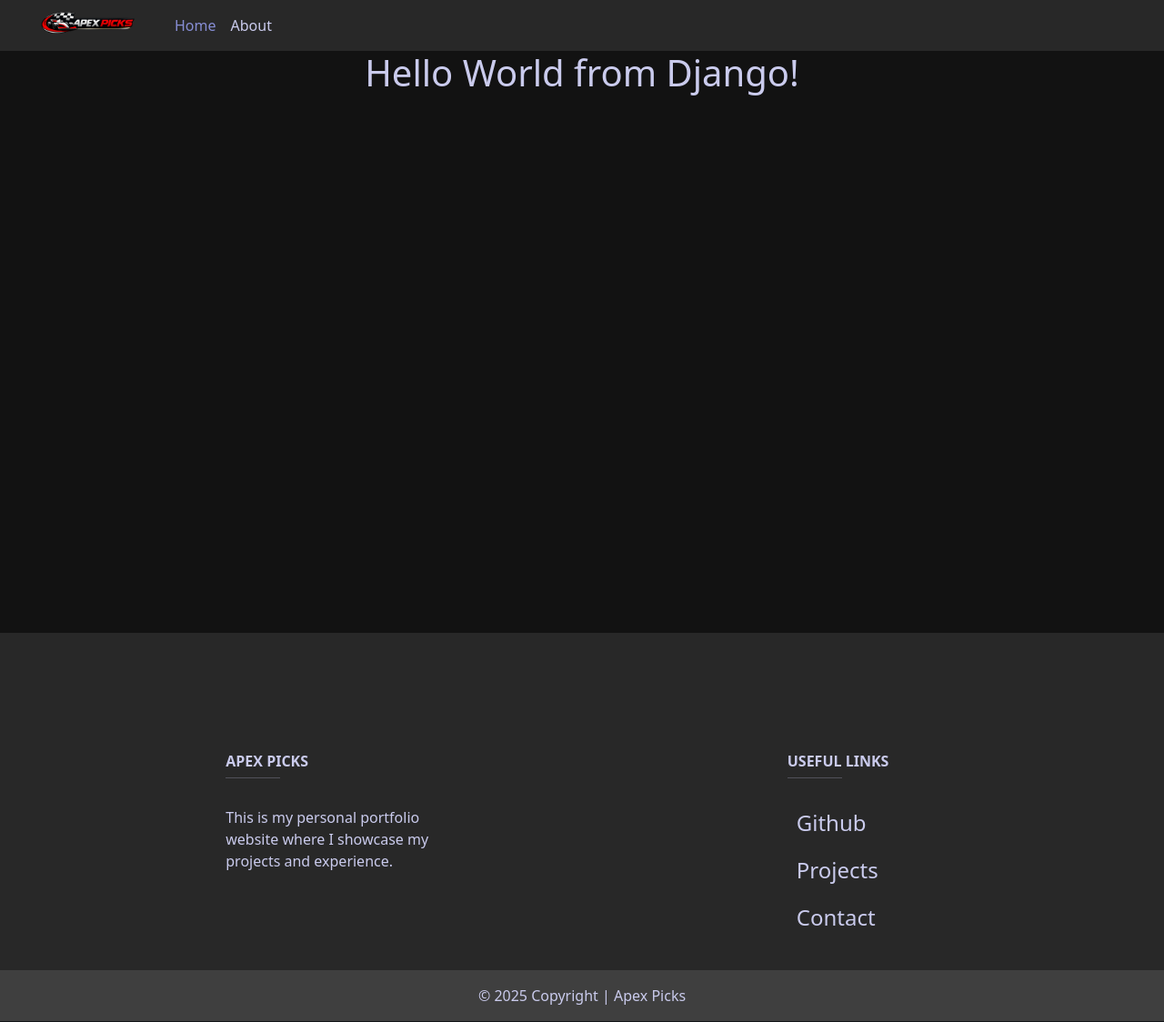
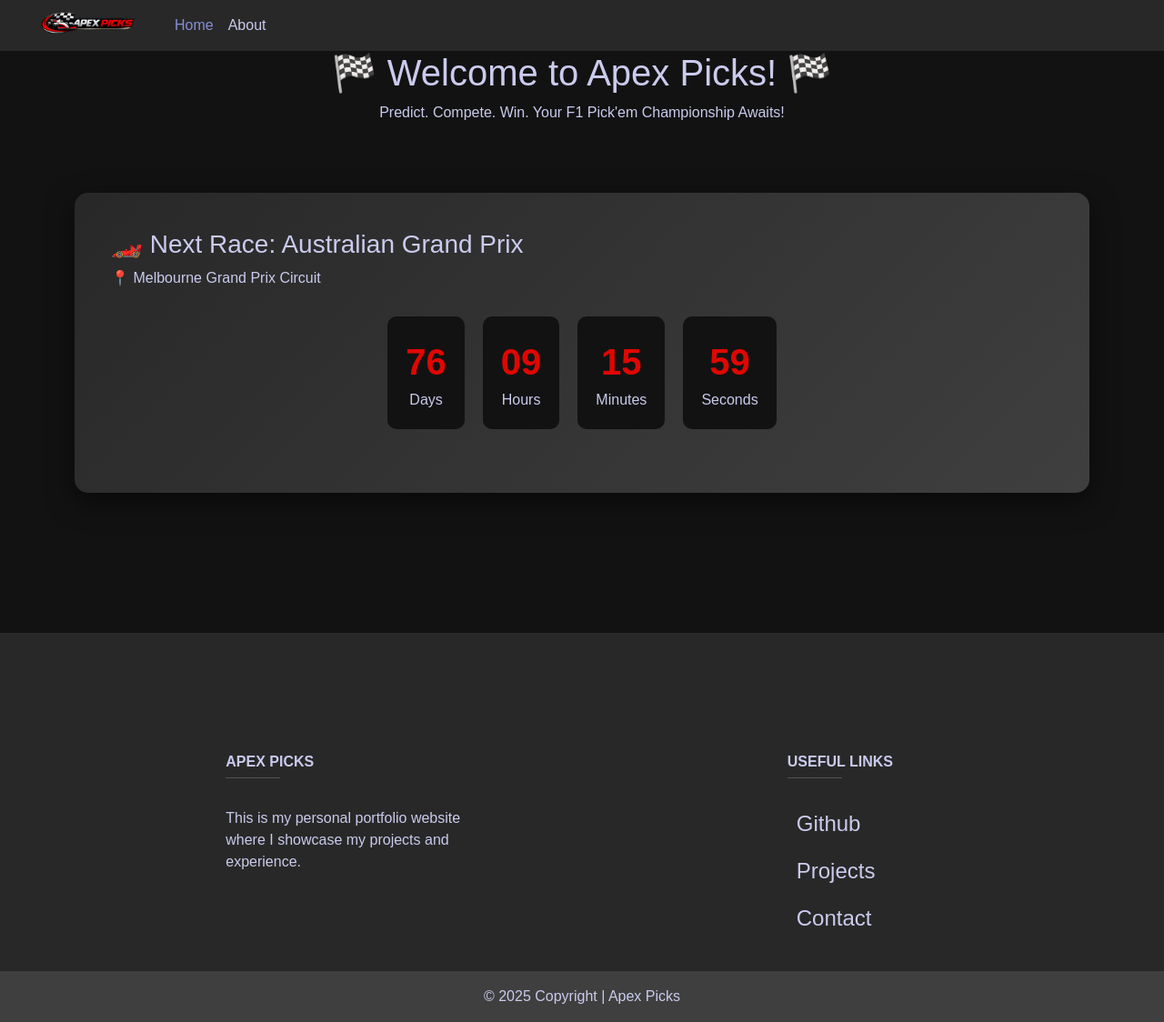
Before and after one commit to ZaneM201/capstone, a Django app: page / in a window 1280 px wide. Shown: the whole page at 91% size. Run offline with Django 5.2, Linux system fonts and the light colour scheme.

Commit message:
Countdown to next race working

```diff
--- a/static/css/base.css
+++ b/static/css/base.css
@@ -10,9 +10,25 @@
     --surface-color-2: #3f3f3f;
     --secondary-color: #878ed5;
     --font-color: #cacbed;
-    --font-family: 'Arial', sans-serif;
     --primary-color: #282828;
+    --accent-red: #e10600;
 }
+
+body {
+    background-color: var(--surface-color);
+    color: var(--font-color);
+    font-family: 'Arial', sans-serif;
+}
+
+main {
+    min-height: 80vh;
+}
+
+a {
+    color: var(--font-color);
+    text-decoration: none;
+}
+
 .navbar{
     color: var(--font-color) !important;
     background-color: var(--primary-color) !important;
@@ -47,19 +63,6 @@
     margin-right: 5px;
 }
 
-body {
-    background-color: var(--surface-color);
-}
-
-main {
-    min-height: 80vh;
-}
-
-a {
-    color: var(--font-color);
-    text-decoration: none;
-}
-
 .footer {
     background-color: var(--primary-color);
     color: var(--font-color) !important;
--- a/static/css/home.css
+++ b/static/css/home.css
@@ -1,6 +1,49 @@
 
 
-h1 {
+.home{
     color: var(--font-color);
     text-align: center;
 }
+
+.home-content {
+    position: relative;
+    z-index: 1;
+}
+
+.section-home {
+    padding: 60px 20px;
+}
+
+.race-card {
+    background: linear-gradient(135deg, var(--primary-color) 0%, var(--surface-color-2) 100%);
+    border-radius: 15px;
+    padding: 40px;
+    box-shadow: 0 10px 30px rgba(0, 0, 0, 0.5);
+    margin-bottom: 40px;
+}
+
+.countdown {
+    display: flex;
+    justify-content: center;
+    gap: 20px;
+    margin: 30px 0;
+}
+
+.countdown-item {
+    text-align: center;
+    background-color: var(--surface-color);
+    padding: 20px;
+    border-radius: 10px;
+    min-width: 80px;
+}
+
+.countdown-number {
+    font-size: 2.5rem;
+    font-weight: bold;
+    color: var(--accent-red);
+}
+
+.countdown-label {
+    font-size: 1rem;
+    color: var(--font-color);
+}
--- a/templates/base.html
+++ b/templates/base.html
@@ -22,6 +22,7 @@
     {% include 'footer.html' %}
 
     <script src="https://cdn.jsdelivr.net/npm/bootstrap@5.3.8/dist/js/bootstrap.bundle.min.js" integrity="sha384-FKyoEForCGlyvwx9Hj09JcYn3nv7wiPVlz7YYwJrWVcXK/BmnVDxM+D2scQbITxI" crossorigin="anonymous"></script>
+    <script src="{% static 'js/countdown' %}"></script>
     {% block js %}
     {% endblock %}
 </body>
--- a/templates/footer.html
+++ b/templates/footer.html
@@ -45,7 +45,7 @@
     <!-- Copyright -->
      <section class="footer-copyright">
         <div class="text-center p-3">
-             © 2025 Copyright |
+             &copy; 2025 Copyright |
              <a href="{% url 'home' %}">Apex Picks</a>
         </div>
     </section>
--- a/templates/pages/home.html
+++ b/templates/pages/home.html
@@ -8,10 +8,38 @@
 {% endblock %}
 
 {% block content %}
-<div class="home">
-    <h1>Hello World from Django!</h1>
-
-
-    <!-- <img src="{% static 'imgs/'}"> -->
-</div>
+<section class="home">
+    <div class="home-content">
+        <h1>🏁 Welcome to Apex Picks! 🏁</h1>
+        <p>Predict. Compete. Win. Your F1 Pick'em Championship Awaits!</p>
+    </div>
+</section>
+<section class="section section-home">
+    <div class="container">
+        <div class="race-card">
+            <div class="race-info">
+                <h3>🏎️ Next Race: Australian Grand Prix</h3>
+                <p>📍 Melbourne Grand Prix Circuit</p>
+            </div>
+            <div class="countdown">
+                <div class="countdown-item">
+                    <div class="countdown-number">76</div>
+                    <div class="countdown-label">Days</div>
+                </div>
+                <div class="countdown-item">
+                    <div class="countdown-number">09</div>
+                    <div class="countdown-label">Hours</div>
+                </div>
+                <div class="countdown-item">
+                    <div class="countdown-number">15</div>
+                    <div class="countdown-label">Minutes</div>
+                </div>
+                <div class="countdown-item">
+                    <div class="countdown-number">59</div>
+                    <div class="countdown-label">Seconds</div>
+                </div>
+            </div>
+        </div>
+    </div>
+</section>
 {% endblock %}
```
Also changed, not shown: 1 other file.
